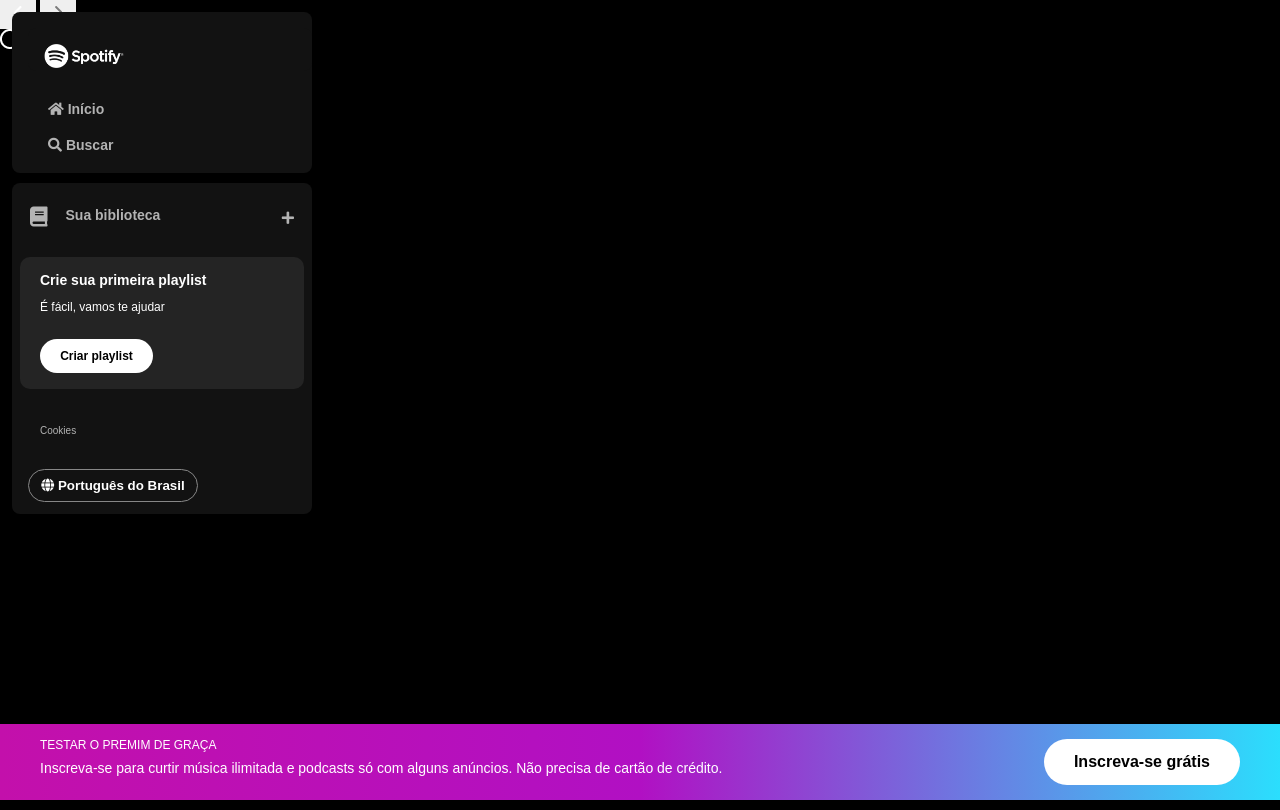
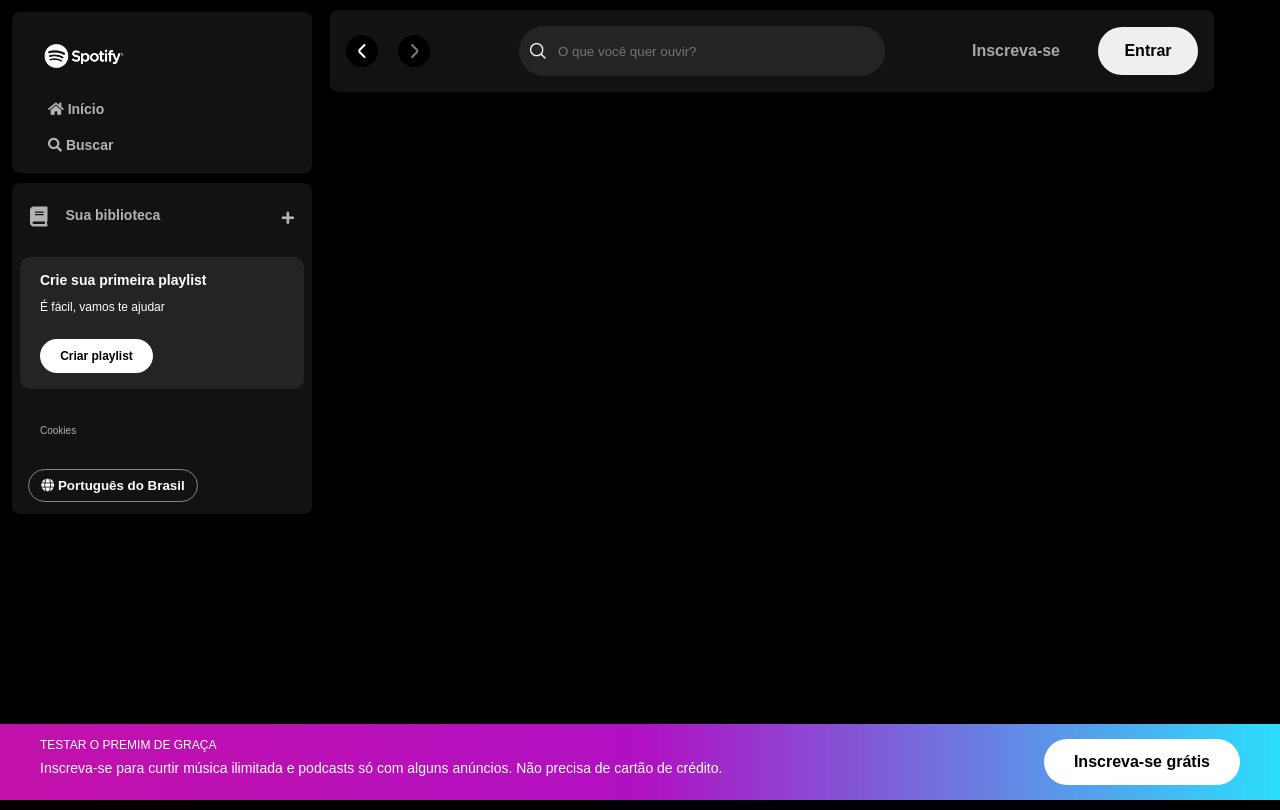
Before and after one commit to Debora-Carvalho/spotify-imersao, a plain HTML site: page index.html in a window 1280 px wide. Drawn offline with Linux system fonts and the light colour scheme.

Commit message:
:lipstick: feat: Estilização CSS da barra de navegação e pesquisa, botoes subscribe  e login

```diff
--- a/index.html
+++ b/index.html
@@ -7,6 +7,7 @@
     <link rel="stylesheet" href="./src/styles/reset.css">
     <link rel="stylesheet" href="./src/styles/vars.css">
     <link rel="stylesheet" href="./src/styles/sidebar-footer.css">
+    <link rel="stylesheet" href="./src/styles/main-content.css">
 
     <!-- Links para trazer os ícones via CDN (fontawesome) -->
     <link rel="stylesheet" href="https://use.fontawesome.com/releases/v5.15.4/css/solid.css"/>
@@ -79,11 +80,16 @@
                     <button class="arrow-right">
                         <img src="./src/assets/icons/small-right.png" alt="Seta direita">
                     </button>
+                </div>
 
-                    <div class="header__search">
-                        <img src="./src/assets/icons/search.png" alt="">
-                        <input id="search-input" type="text">
-                    </div>
+                <div class="header__search">
+                    <img src="./src/assets/icons/search.png" alt="">
+                    <input id="search-input" type="text" maxlength="800" placeholder="O que você quer ouvir?">
+                </div>
+
+                <div class="header__login">
+                    <button class="subscribe">Inscreva-se</button>
+                    <button class="login">Entrar</button>
                 </div>
             </nav>
         </div>
--- /dev/null
+++ b/src/styles/main-content.css
@@ -0,0 +1,90 @@
+/* HEADER */
+.main-container {
+    max-width: 80vw;
+    height: 100vh;
+    margin-left: 320px;
+    margin-right: 56px;
+}
+
+.header__navigation {
+    display: flex;
+    justify-content: space-between;
+    align-items: center;
+    padding: 16px;
+    margin: 10px;
+    border-radius: 8px;
+    background-color: #121212;
+}
+
+.header__navigation .navigation {
+    display: flex;
+    justify-content: space-around;
+    align-items: center;
+}
+
+.header__navigation .navigation .arrow-left {
+    margin-right: 1.25rem;
+}
+
+.arrow-left, .arrow-right {
+    display: flex;
+    align-items: center;
+    justify-content: center;
+    width: 32px;
+    height: 32px;
+    background: var(--bg-icon);
+    background-color: var(--bg-arrow-color);
+    border-radius: 50%;
+    border: none;
+    cursor: pointer;
+}
+
+.header__login {
+    display: flex;
+    align-items: center;
+}
+
+.header__search {
+    display: flex;
+    align-items: center;
+    width: 364px;
+    height: 48px;
+    margin-left: 8px;
+    background-color: #242424;
+    border-radius: 500px;
+    border: 1px solid transparent;
+}
+
+.header__search img {
+    width: 16px;
+    height: 16px;
+    margin-left: 10px;
+}
+
+.header__search input {
+    background: transparent;
+    border: none;
+    padding: 0px 100px 0 12px;
+    color: #fff;
+    text-overflow: ellipsis;
+    overflow: hidden;
+    white-space: nowrap;
+    outline: none;
+}
+
+.header__login .subscribe {
+    color: #a7a7a7;
+    font-size: 16px;
+    font-weight: 700;
+    background-color: transparent;
+    margin-right: 32px;
+}
+
+.header__login .login {
+    width: 100px;
+    height: 48px;
+    color: #000;
+    font-size: 16px;
+    font-weight: 700;
+    border-radius: 40px;
+}
--- a/src/styles/vars.css
+++ b/src/styles/vars.css
@@ -1,4 +1,8 @@
 :root {
-    /* Fonte do texto*/
+    /* Font*/
     --font-dm-sans: "DM Sans", sans-serif;
+
+    /* Colors */
+    --bg-icon: #131313;
+    --bg-arrow-color: rgba(0, 0, 0.7);
 }
```
